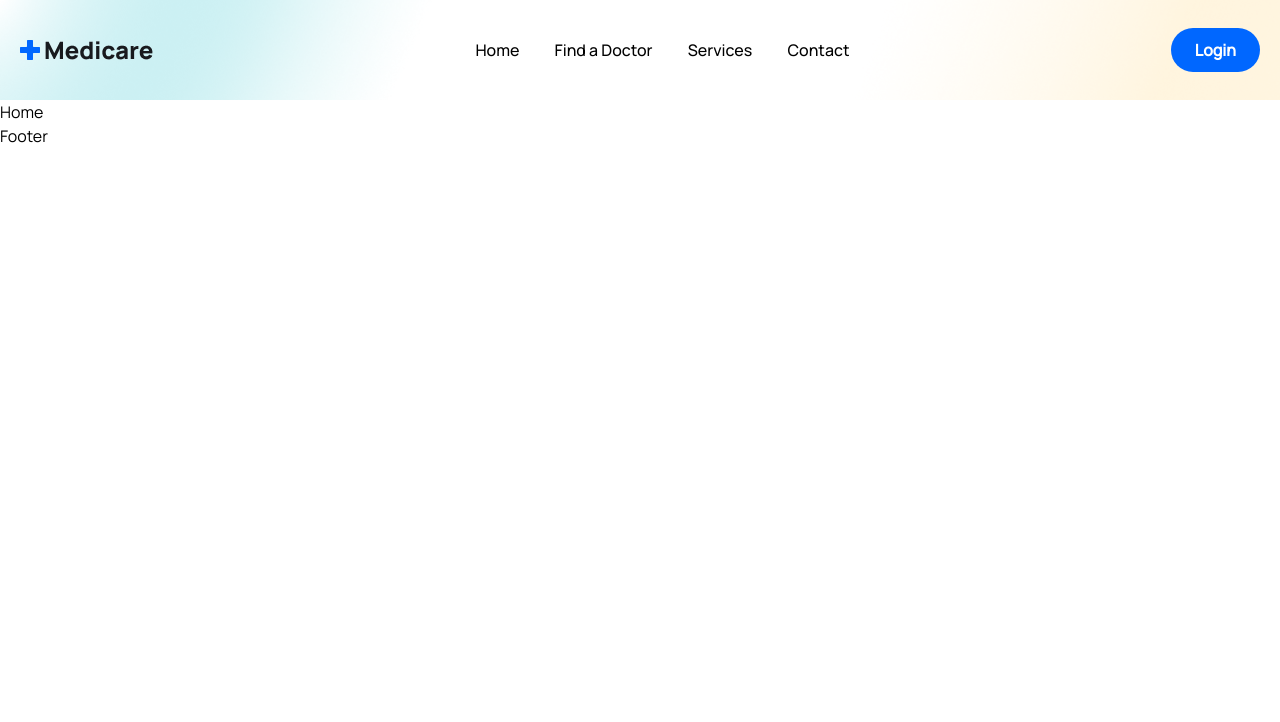
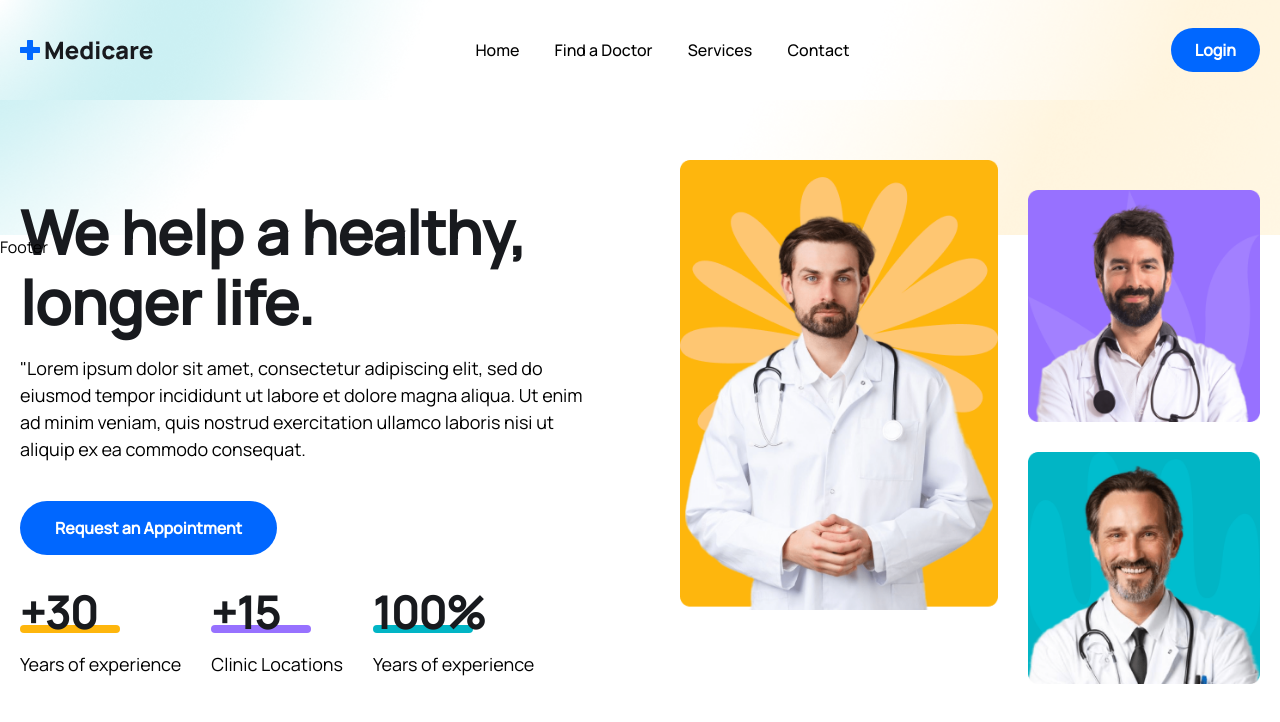
Before and after one commit to nxelia99/DoctorAppointmentBooking, a React (Vite) app in the folder frontend/: page / in a window 1280 px wide. Shown: the top 722 px of the page. Built offline with nearby package versions, Linux system fonts and the light colour scheme.

Commit message:
4th commit

```diff
--- a/frontend/src/index.css
+++ b/frontend/src/index.css
@@ -19,10 +19,14 @@
         @apply text-[44px] leading[54px] font-[700] text-headingColor
     }
     .text__para{
-        @apply text-[18px] leading[30px] font-[400] text-textColor mt-[18px]
+        @apply text-[18px] font-[400] text-textColor mt-[18px]
     }
     .header{
         @apply bg-[url('./assets/images/mask.png')] bg-no-repeat bg-center bg-cover w-full h-[100px];
+    }
+
+    .hero__section{
+        @apply bg-[url('./assets/images/hero-bg.png')] bg-no-repeat bg-center bg-cover w-full h-[100px]
     }
 }
 
--- a/frontend/src/pages/Home.jsx
+++ b/frontend/src/pages/Home.jsx
@@ -1,8 +1,74 @@
 import React from 'react'
-
+import heroImg01 from '../assets/images/hero-img01.png'
+import heroImg02 from '../assets/images/hero-img02.png'
+import heroImg03 from '../assets/images/hero-img03.png'
 const Home = () => {
   return (
-    <div>Home</div>
+    <>
+    {/*hero section*/}
+    <div>
+      <section className='hero__section pt-[60px] 2xl:h-[800px]'>
+        <div className="container">
+          <div className='flex flex-col lg:flex-row gap-[90px] items-center justify-between'>
+            {/* hero content */}
+            <div>
+              <div className="lg:w-[570px]">
+                <h1 className='text-[36px] leading-[46px] text-headingColor font-[800] md:text-[60px]
+                md:leading-[70px]'>We help a healthy, longer life.</h1>
+                <p className="text__para">"Lorem ipsum dolor sit amet, consectetur adipiscing elit, sed do eiusmod tempor incididunt ut
+                labore et dolore magna aliqua. Ut enim ad minim veniam, quis nostrud exercitation
+                ullamco laboris nisi ut aliquip ex ea commodo consequat.</p>
+                <button className='btn'>Request an Appointment</button>
+              </div>
+
+              {/* hero counter */}
+
+            <div className='mt-[30px] lg:mt[70px] flex flex-col lg:flex-row lg:items-center gap-5
+            lg:gap-[30px]'>
+              <div>
+                <h2 className='text-[36px] leading-[56px] lg:text-[44px] lg:leading-[54px] font-[700]
+                text-headingColor'> +30 </h2>
+                <span className='w-[100px] h-2 bg-yellowColor rounded-full block mt-[-14px]'></span>
+                <p className="text__para">Years of experience</p>
+              </div>
+              <div>
+                <h2 className='text-[36px] leading-[56px] lg:text-[44px] lg:leading-[54px] font-[700]
+                text-headingColor'> +15 </h2>
+                <span className='w-[100px] h-2 bg-purpleColor rounded-full block mt-[-14px]'></span>
+                <p className="text__para">Clinic Locations</p>
+              </div>
+              <div>
+                <h2 className='text-[36px] leading-[56px] lg:text-[44px] lg:leading-[54px] font-[700]
+                text-headingColor'> 100% </h2>
+                <span className='w-[100px] h-2 bg-irisBlueColor rounded-full block mt-[-14px]'></span>
+                <p className="text__para">Years of experience</p>
+              </div>
+
+            </div>
+            </div>
+
+
+
+            <div className="flex gap-[30px] justify-end">
+              <div>
+                <img className='w-full' src={heroImg01} alt="" />
+              </div>
+              <div className='mt-[30px]'>
+                <img src={heroImg02} alt="" className='w-full mb-[30px]'/>
+                <img src={heroImg03} alt="" className='w-full mb-[30px]'/>
+              </div>
+
+            </div>
+
+
+          </div>
+        </div>
+
+      </section>
+
+    </div>
+
+    </>
   )
 }
 
--- a/frontend/tailwind.config.js
+++ b/frontend/tailwind.config.js
@@ -8,7 +8,7 @@ export default {
       primaryColor: "#0067FF",
       yellowColor: "#FEB60D",
       purpleColor: "#9771FF",
-      irisBluecolor: "#01B5C5",
+      irisBlueColor: "#01B5C5",
       headingColor: "#181A1E",
       textColor: "#4ES45F"
       },
```
